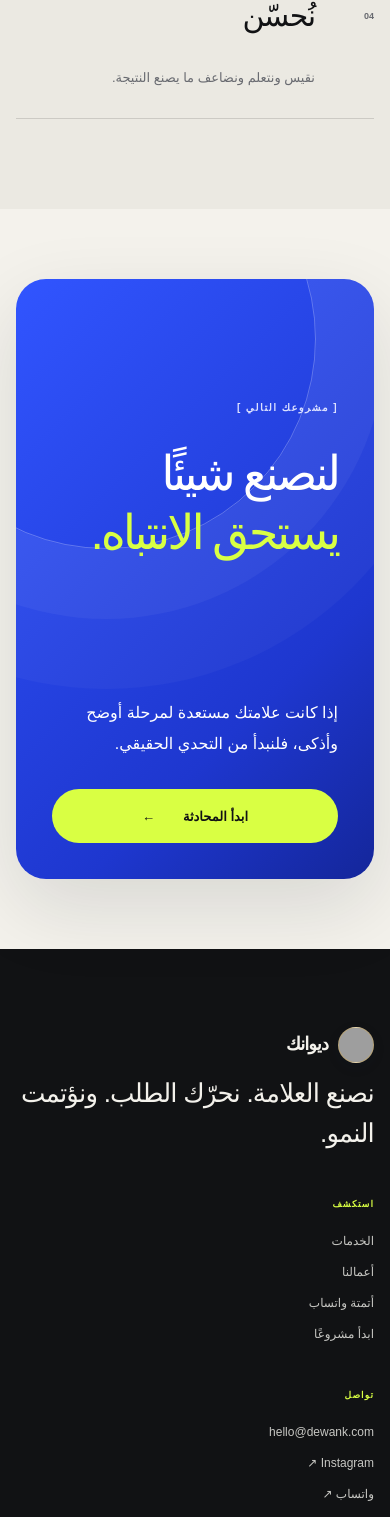
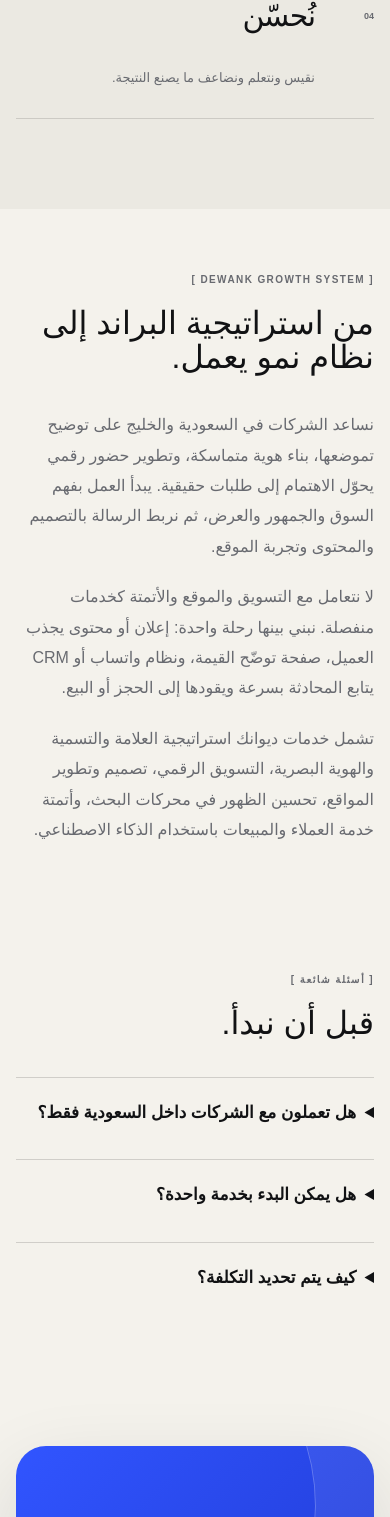
Before and after one commit to mohammedrashad2011-ui/Dewank-2026-website, a Next.js app: page / in a window 390 px wide. Shown: the part 7013-8530 px from the top of the page. Built offline with nearby package versions, Linux system fonts and the light colour scheme; grey boxes are pictures that could not be loaded; a web font is replaced by a local one.

Commit message:
تحسين seo

```diff
--- a/app/contact/page.tsx
+++ b/app/contact/page.tsx
@@ -2,7 +2,7 @@ import type { Metadata } from "next";
 import { createMetadata } from "../lib/seo";
 
 export const metadata: Metadata = createMetadata({
-  title: "تواصل مع ديوانك وابدأ مشروعك",
+  title: "Contact Dewank | Start Your Branding, Web or Automation Project",
   description: "تواصل مع ديوانك لمناقشة مشروع البراندينج أو التسويق أو تصميم الموقع أو أتمتة واتساب والذكاء الاصطناعي.",
   path: "/contact",
   keywords: ["تواصل مع ديوانك", "شركة براندينج السعودية", "طلب تصميم موقع", "استشارة تسويق"],
--- a/app/globals.css
+++ b/app/globals.css
@@ -546,3 +546,14 @@ body{
   .network-node{gap:5px;padding:7px 9px;font-size:8px}.network-node i{width:5px;height:5px}
   .node-1{top:4%}.node-2{top:23%;right:3%}.node-3{bottom:23%;right:3%}.node-4{bottom:4%}.node-5{bottom:23%;left:3%}.node-6{top:23%;left:3%}
 }
+
+/* SEO content sections: useful, readable content that preserves the existing visual system. */
+.seo-content,.faq-section{padding-top:clamp(72px,9vw,140px);padding-bottom:clamp(72px,9vw,140px)}
+.seo-content h2,.faq-section h2{font-size:clamp(2rem,4vw,4.6rem);line-height:1.05;max-width:900px;margin:20px 0 36px}
+.seo-content-grid{display:grid;grid-template-columns:repeat(3,minmax(0,1fr));gap:clamp(20px,3vw,48px)}
+.seo-content-grid p{font-size:clamp(1rem,1.25vw,1.2rem);line-height:1.9;color:var(--muted,#6d6d6d);margin:0}
+.faq-grid{display:grid;gap:12px;max-width:980px}
+.faq-grid details{border-top:1px solid rgba(20,20,20,.16);padding:20px 0}
+.faq-grid summary{cursor:pointer;font-weight:700;font-size:clamp(1.05rem,1.4vw,1.25rem)}
+.faq-grid p{max-width:760px;line-height:1.85;color:var(--muted,#6d6d6d);margin:14px 0 0}
+@media (max-width:800px){.seo-content-grid{grid-template-columns:1fr}.seo-content,.faq-section{padding-top:64px;padding-bottom:64px}}
--- a/app/page.tsx
+++ b/app/page.tsx
@@ -2,8 +2,8 @@ import type { Metadata } from "next";
 import { createMetadata } from "./lib/seo";
 
 export const metadata: Metadata = createMetadata({
-  title: "ديوانك | براندينج وتسويق ومواقع وأتمتة ذكاء اصطناعي",
-  description: "ديوانك استوديو نمو إبداعي يساعد الشركات في السعودية والخليج على بناء العلامات، صناعة الطلب، تطوير المواقع وأتمتة المبيعات وخدمة العملاء.",
+  title: "Dewank Saudi Creative Growth Studio | Branding, Web & AI",
+  description: "ديوانك استوديو نمو إبداعي يخدم الشركات في السعودية والخليج عبر استراتيجية البراند، التسويق الرقمي، تصميم المواقع، SEO وأتمتة الذكاء الاصطناعي.",
   path: "/",
   keywords: ["شركة تسويق في السعودية", "براندينج", "تصميم مواقع", "أتمتة الذكاء الاصطناعي", "ديوانك"],
 });
@@ -116,6 +116,26 @@ export default function Home() {
         </div>
       </section>
 
+      <section className="seo-content shell" aria-labelledby="dewank-growth-title">
+        <span className="section-label">[ DEWANK GROWTH SYSTEM ]</span>
+        <h2 id="dewank-growth-title">من استراتيجية البراند إلى نظام نمو يعمل.</h2>
+        <div className="seo-content-grid">
+          <p>نساعد الشركات في السعودية والخليج على توضيح تموضعها، بناء هوية متماسكة، وتطوير حضور رقمي يحوّل الاهتمام إلى طلبات حقيقية. يبدأ العمل بفهم السوق والجمهور والعرض، ثم نربط الرسالة بالتصميم والمحتوى وتجربة الموقع.</p>
+          <p>لا نتعامل مع التسويق والموقع والأتمتة كخدمات منفصلة. نبني بينها رحلة واحدة: إعلان أو محتوى يجذب العميل، صفحة توضّح القيمة، ونظام واتساب أو CRM يتابع المحادثة بسرعة ويقودها إلى الحجز أو البيع.</p>
+          <p>تشمل خدمات ديوانك استراتيجية العلامة والتسمية والهوية البصرية، التسويق الرقمي، تصميم وتطوير المواقع، تحسين الظهور في محركات البحث، وأتمتة خدمة العملاء والمبيعات باستخدام الذكاء الاصطناعي.</p>
+        </div>
+      </section>
+
+      <section className="faq-section shell" aria-labelledby="home-faq-title">
+        <span className="section-label">[ أسئلة شائعة ]</span>
+        <h2 id="home-faq-title">قبل أن نبدأ.</h2>
+        <div className="faq-grid">
+          <details><summary>هل تعملون مع الشركات داخل السعودية فقط؟</summary><p>نركز على السوق السعودي والخليجي، ويمكننا تنفيذ مشروعات عن بُعد لعلامات وشركات في أسواق أخرى عندما يكون نطاق العمل مناسبًا.</p></details>
+          <details><summary>هل يمكن البدء بخدمة واحدة؟</summary><p>نعم. يمكن البدء بالهوية أو الموقع أو الأتمتة، لكننا نراجع دائمًا كيف ستتصل الخدمة بباقي رحلة العميل حتى لا تكون النتيجة معزولة.</p></details>
+          <details><summary>كيف يتم تحديد التكلفة؟</summary><p>تعتمد التكلفة على الهدف، حجم النطاق، عدد الصفحات أو الأنظمة المطلوبة، ومدة التنفيذ. بعد مراجعة المشروع نقدم نطاقًا واضحًا ومخرجات وجدولًا زمنيًا.</p></details>
+        </div>
+      </section>
+
       <section className="final-cta shell">
         <div><span className="section-label">[ مشروعك التالي ]</span><h2>لنصنع شيئًا<br/><em>يستحق الانتباه.</em></h2></div>
         <div><p>إذا كانت علامتك مستعدة لمرحلة أوضح وأذكى، فلنبدأ من التحدي الحقيقي.</p><Link className="button primary" href="/contact">ابدأ المحادثة <span>←</span></Link></div>
--- a/app/whatsapp-automation/page.tsx
+++ b/app/whatsapp-automation/page.tsx
@@ -2,7 +2,7 @@ import type { Metadata } from "next";
 import { createMetadata } from "../lib/seo";
 
 export const metadata: Metadata = createMetadata({
-  title: "واتساب أوتوميشن وCRM للشركات",
+  title: "WhatsApp Automation and CRM for GCC Businesses | Dewank",
   description: "نظام واتساب أوتوميشن ذكي يرد على العملاء 24/7، يؤهلهم، يوجّههم للحجز، يرسل التذكيرات ويربط المحادثات بنظام CRM.",
   path: "/whatsapp-automation",
   keywords: ["واتساب أوتوميشن", "WhatsApp Automation", "CRM واتساب", "شات بوت واتساب", "أتمتة المبيعات"],
--- a/app/work/page.tsx
+++ b/app/work/page.tsx
@@ -2,7 +2,7 @@ import type { Metadata } from "next";
 import { createMetadata } from "../lib/seo";
 
 export const metadata: Metadata = createMetadata({
-  title: "أعمال البراندينج والهوية البصرية",
+  title: "Dewank Portfolio | Brand Strategy and Visual Identity Work",
   description: "استكشف أعمال ديوانك المفاهيمية في استراتيجية البراند، التسمية، الهوية البصرية والتجارب الرقمية للعلامات الطموحة.",
   path: "/work",
   keywords: ["أعمال براندينج", "تصميم هوية بصرية", "Brand Identity Portfolio", "استراتيجية العلامة"],
@@ -25,6 +25,7 @@ export default function WorkPage(){return <main className="global-portfolio" dir
  <section className="pf-hero"><div className="pf-edition">ديوانك / عوالم مختارة / 2026</div><h1>نصنع للعلامة<br/><i>عالمًا متكاملًا.</i></h1><div className="pf-hero-foot"><p>استراتيجية وهوية وتجارب لعلامات تطمح إلى المنافسة عالميًا.</p><span>اكتشف المشاريع ↓</span></div></section>
  <section id="work" className="pf-cases">{cases.map(c=><article className={`pf-case ${c.id}`} key={c.id}><div className="pf-meta"><span>{c.no}</span><span>{c.type}</span><span>{c.place}</span><span>{c.year}</span></div><div dir="ltr"><Visual id={c.id}/></div><div className="pf-info"><div><span className="pf-name" dir="ltr">{c.name}</span><h2>{c.statement}</h2></div><div><p>{c.about}</p><div className="pf-tags">{c.scope.map(s=><span key={s}>{s}</span>)}</div></div></div></article>)}</section>
  <section className="pf-disclaimer"><span>مشروعات مفاهيمية مستقلة</span><p>هويات أصلية ابتكرناها لعرض مستوى ديوانك الاستراتيجي والإبداعي. لا توحي هذه النماذج بوجود علاقة تعاقدية مع علامات أو جهات خارجية.</p></section>
+ <section className="seo-content shell" aria-labelledby="portfolio-process-title"><span className="section-label">[ HOW WE BUILD BRANDS ]</span><h2 id="portfolio-process-title">الأعمال القوية تبدأ بقرار استراتيجي.</h2><div className="seo-content-grid"><p>كل مشروع هوية يبدأ بفهم الجمهور والسوق والفرصة التنافسية، وليس باختيار شكل جميل فقط. نحدد الفكرة المركزية للعلامة، نختبر قدرتها على التميّز، ثم نحوّلها إلى نظام بصري ولغوي قابل للتطبيق.</p><p>تشمل عملية البراندينج عند الحاجة استراتيجية العلامة، التسمية، الرسائل، الشعار، الألوان، الخطوط، قواعد الاستخدام، واتجاهات التطبيق على الموقع والمحتوى والحملات.</p><p>المشروعات المعروضة هنا مفاهيم أصلية تشرح طريقة التفكير ومستوى التنفيذ. عند العمل مع عميل حقيقي، يتم بناء الحل وفق بياناته وسوقه وأهدافه بدل إعادة استخدام قالب جاهز.</p></div></section>
  <section className="pf-close"><small>قد تكون علامتك هي التالية</small><h2>اجعلها<br/><i>مستحيلة التجاهل.</i></h2><Link href="/contact">ابدأ مشروعك <span>↙</span></Link></section>
  <Footer/>
  </main>}
--- a/next.config.ts
+++ b/next.config.ts
@@ -1,18 +1,35 @@
 import type { NextConfig } from "next";
+
+const securityHeaders = [
+  {
+    key: "Strict-Transport-Security",
+    value: "max-age=31536000; includeSubDomains; preload",
+  },
+  { key: "X-Content-Type-Options", value: "nosniff" },
+  { key: "Referrer-Policy", value: "strict-origin-when-cross-origin" },
+  { key: "X-Frame-Options", value: "SAMEORIGIN" },
+  {
+    key: "Permissions-Policy",
+    value: "camera=(), microphone=(), geolocation=()",
+  },
+];
 
 const nextConfig: NextConfig = {
   async redirects() {
     return [
       {
         source: "/:path*",
-        has: [
-          {
-            type: "host",
-            value: "www.dewank.com",
-          },
-        ],
+        has: [{ type: "host", value: "www.dewank.com" }],
         destination: "https://dewank.com/:path*",
         permanent: true,
+      },
+    ];
+  },
+  async headers() {
+    return [
+      {
+        source: "/:path*",
+        headers: securityHeaders,
       },
     ];
   },
```
Also changed, not shown: app/layout.tsx (+4 -4 lines), app/lib/seo.ts (+12 -7 lines), app/services/page.tsx (+11 -1 lines).
